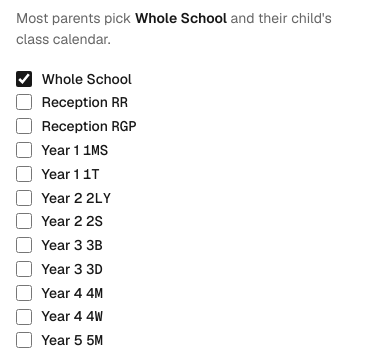
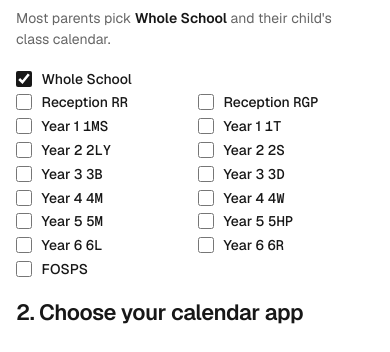
Before and after one commit to pete-naish/school-calendar-feed, a plain HTML site: page docs/index.html in a window 390 px wide. Shown: the part 471-823 px from the top of the page. Drawn offline with Linux system fonts and the light colour scheme; no server answers.

Commit message:
Show the calendar checkbox list in two columns on mobile
Whole School and FOSPS span both columns so a year group's two
classes always land side by side rather than being split apart -
relies on both of a year's classes being launched together, which
holds now that all of them are.

Co-Authored-By: Claude Sonnet 5 <noreply@anthropic.com>

```diff
--- a/docs/assets/calendar.css
+++ b/docs/assets/calendar.css
@@ -216,6 +216,20 @@
 
   .cal-rail-note {
     max-width: none;
+  }
+
+  /* Two columns once the rail has the full page width to itself. Year
+     groups' two classes are placed consecutively (see renderTiles in
+     calendar.js) so they land side by side rather than split across rows;
+     Whole School and FOSPS span both columns so they don't pair with an
+     unrelated class either. */
+  .cal-tiles {
+    grid-template-columns: repeat(2, minmax(0, 1fr));
+    column-gap: 0.75rem;
+  }
+
+  .cal-tile--wide {
+    grid-column: 1 / -1;
   }
 }
 
--- a/docs/assets/calendar.js
+++ b/docs/assets/calendar.js
@@ -412,7 +412,13 @@ function renderTiles() {
   el.toggles.innerHTML = "";
   launchedCalendars().forEach((cal, i) => {
     const tile = document.createElement("div");
-    tile.className = "cal-tile";
+    // Whole School and FOSPS aren't half of a year-group pair, so they span
+    // both mobile columns (see the @media rule in calendar.css) rather than
+    // ending up next to an unrelated class - this relies on every launched
+    // year group contributing its classes in twos, immediately after one
+    // another, which holds as long as both of a year's classes are launched
+    // together.
+    tile.className = "cal-tile" + (cal.groupLabel ? "" : " cal-tile--wide");
     tile.style.setProperty("--tile-color", `var(${cal.colorVar})`);
     tile.style.setProperty("--i", i);
 
```
